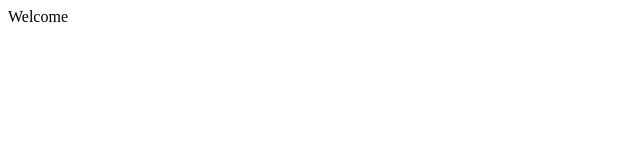
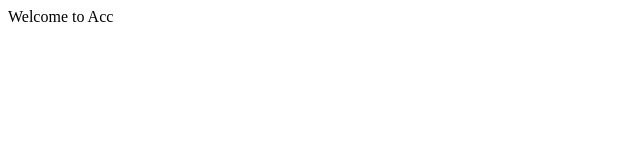
Before and after one commit to arvind-tc/ProjectRepository, a plain HTML site: page index.html in a window 1280 px wide. Shown: the full height of the page, 0-640 px from the left. Drawn offline with Linux system fonts and the light colour scheme.

Commit message:
Modified the file

```diff
--- a/index.html
+++ b/index.html
@@ -1,5 +1,5 @@
 <html>
 <body>
-<p> Welcome </p>
+<p> Welcome to Acc </p>
 </body>
 </html>
```
